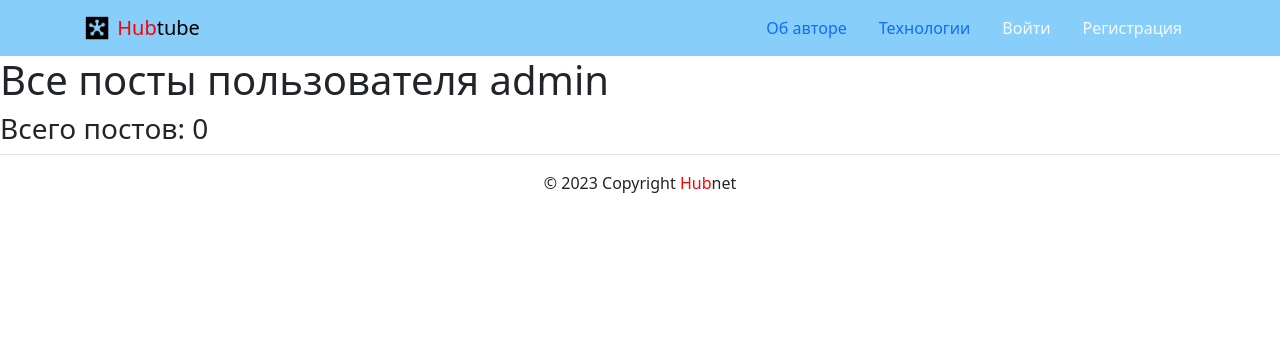
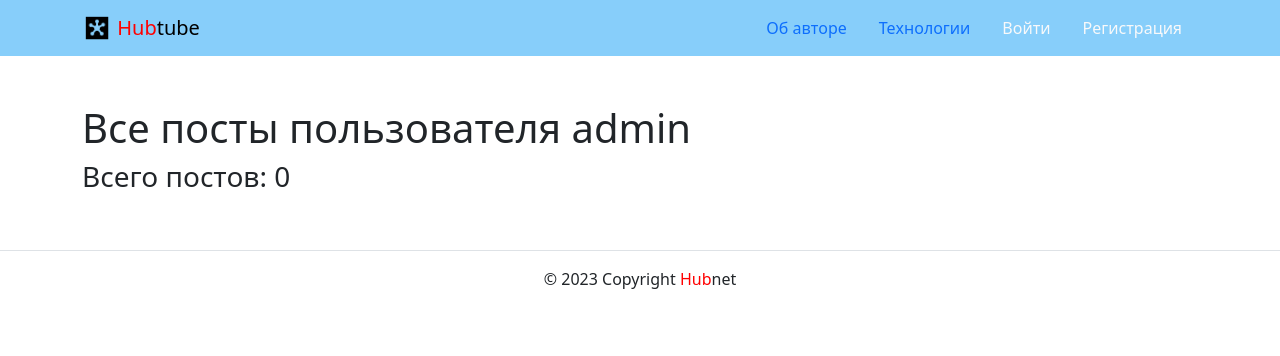
Before and after one commit to alekseikogan/hubnet, a Django app: page /profile/admin/ in a window 1280 px wide. Shown: the top 356 px of the page. Run offline with Django 3.2, Linux system fonts and the light colour scheme; data comes from the database, SQL or seed files in the repository; both versions use the stored data as it was after the commit; some libraries are stand-ins or nearby versions.

Commit message:
профиль починил

```diff
--- a/hubnet/templates/posts/profile.html
+++ b/hubnet/templates/posts/profile.html
@@ -4,6 +4,7 @@
   Профайл пользователя {{ username }}
 {% endblock %}
 {% block content %}
+<div class="container py-5">
 <h1>Все посты пользователя {{ username }} </h1>
 <h3>Всего постов: {{ count_posts }} </h3>
   {% for post in page_obj  %}
@@ -26,5 +27,5 @@
 {% if not forloop.last %}<hr>{% endif %}
 {% endfor %}
 {% include 'posts/includes/paginator.html' %}
-
+</div>
 {% endblock %}
```
Also changed, not shown: hubnet/db.sqlite3.
